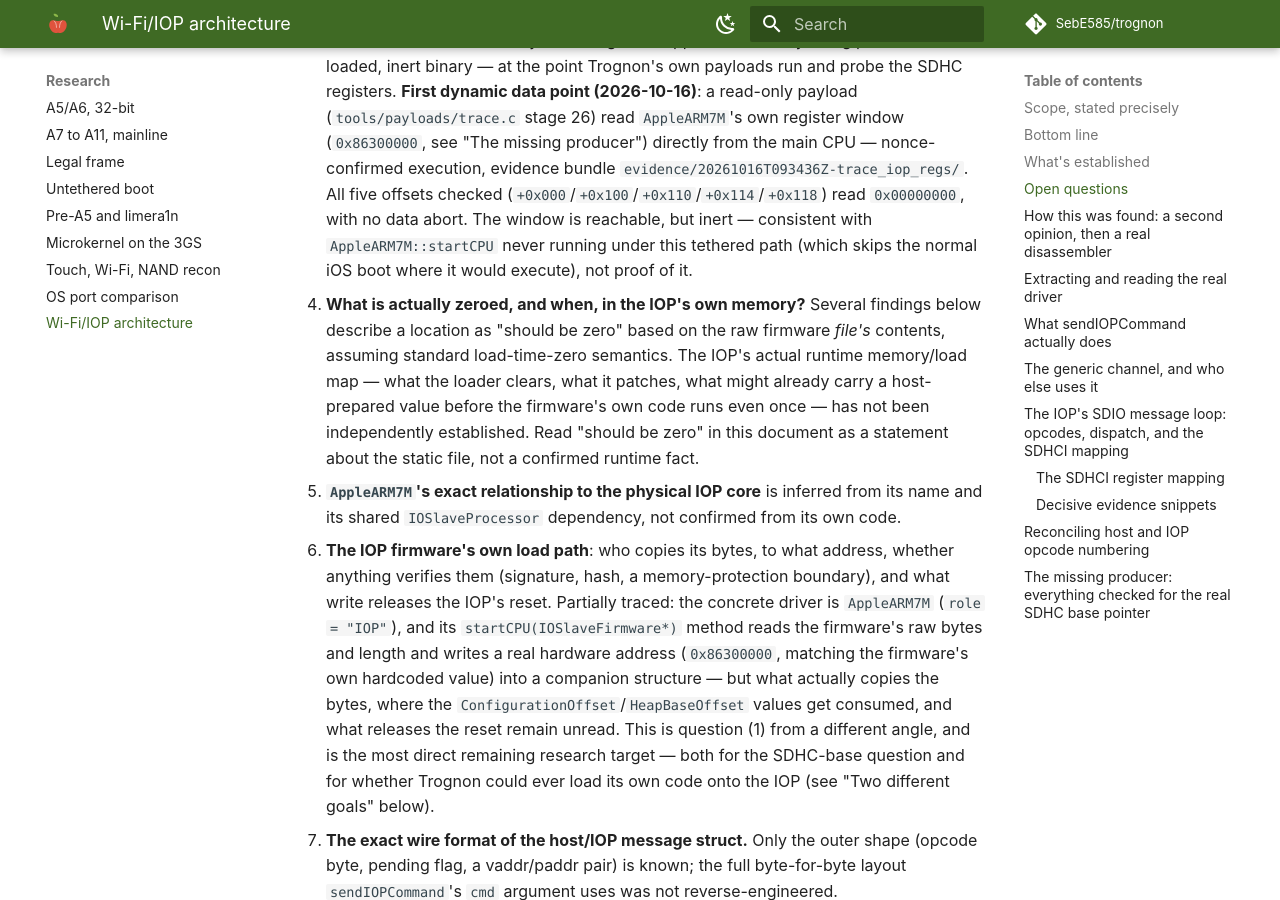
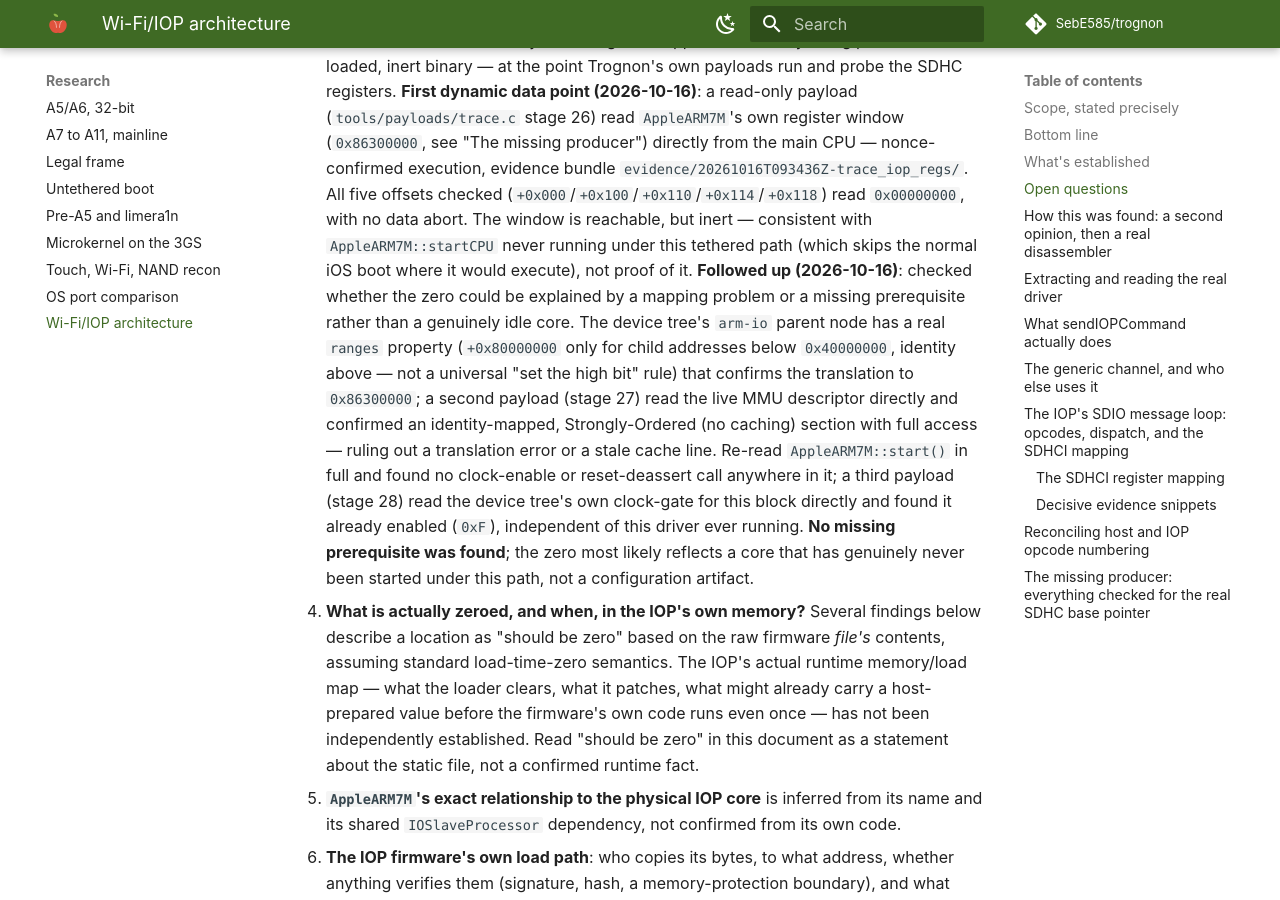
Before and after one commit to SebE585/trognon, an MkDocs documentation site: the page built from docs/research/2026-10-16-wifi-iop-architecture.md, in a window 1280 px wide and 900 px high, scrolled down 3213 px. Built offline with MkDocs 1.6.1 and Material for MkDocs 9.7.7, drawn with Linux system fonts in a browser that asks for light colours; comment, search, counter and statistics services are not loaded.

Commit message:
research: write up iop_probe steps 1-2 in both documents
Mirrors the tools/ commit's findings into the published report and the
working reference: device-tree ranges property (not a universal
high-bit rule), the live MMU descriptor confirming identity/Strongly-
Ordered mapping, AppleARM7M::start()'s own lack of a clock/reset call,
the live clock-gate reading already-enabled, and this+0x64 resolved as
the device tree's own iop-version property.

```diff
--- a/docs/research/2026-10-16-wifi-iop-architecture.md
+++ b/docs/research/2026-10-16-wifi-iop-architecture.md
@@ -162,7 +162,22 @@ than scattered through the narrative under different wording:
    `0x00000000`, with no data abort. The window is reachable, but inert
    — consistent with `AppleARM7M::startCPU` never running under this
    tethered path (which skips the normal iOS boot where it would
-   execute), not proof of it.
+   execute), not proof of it. **Followed up (2026-10-16)**: checked
+   whether the zero could be explained by a mapping problem or a missing
+   prerequisite rather than a genuinely idle core. The device tree's
+   `arm-io` parent node has a real `ranges` property (`+0x80000000` only
+   for child addresses below `0x40000000`, identity above — not a
+   universal "set the high bit" rule) that confirms the translation to
+   `0x86300000`; a second payload (stage 27) read the live MMU descriptor
+   directly and confirmed an identity-mapped, Strongly-Ordered (no
+   caching) section with full access — ruling out a translation error or
+   a stale cache line. Re-read `AppleARM7M::start()` in full and found no
+   clock-enable or reset-deassert call anywhere in it; a third payload
+   (stage 28) read the device tree's own clock-gate for this block
+   directly and found it already enabled (`0xF`), independent of this
+   driver ever running. **No missing prerequisite was found**; the zero
+   most likely reflects a core that has genuinely never been started
+   under this path, not a configuration artifact.
 4. **What is actually zeroed, and when, in the IOP's own memory?**
    Several findings below describe a location as "should be zero" based
    on the raw firmware *file's* contents, assuming standard
```
Also changed, not shown: tools/iop_analysis/README.md (+52 -1 lines).
